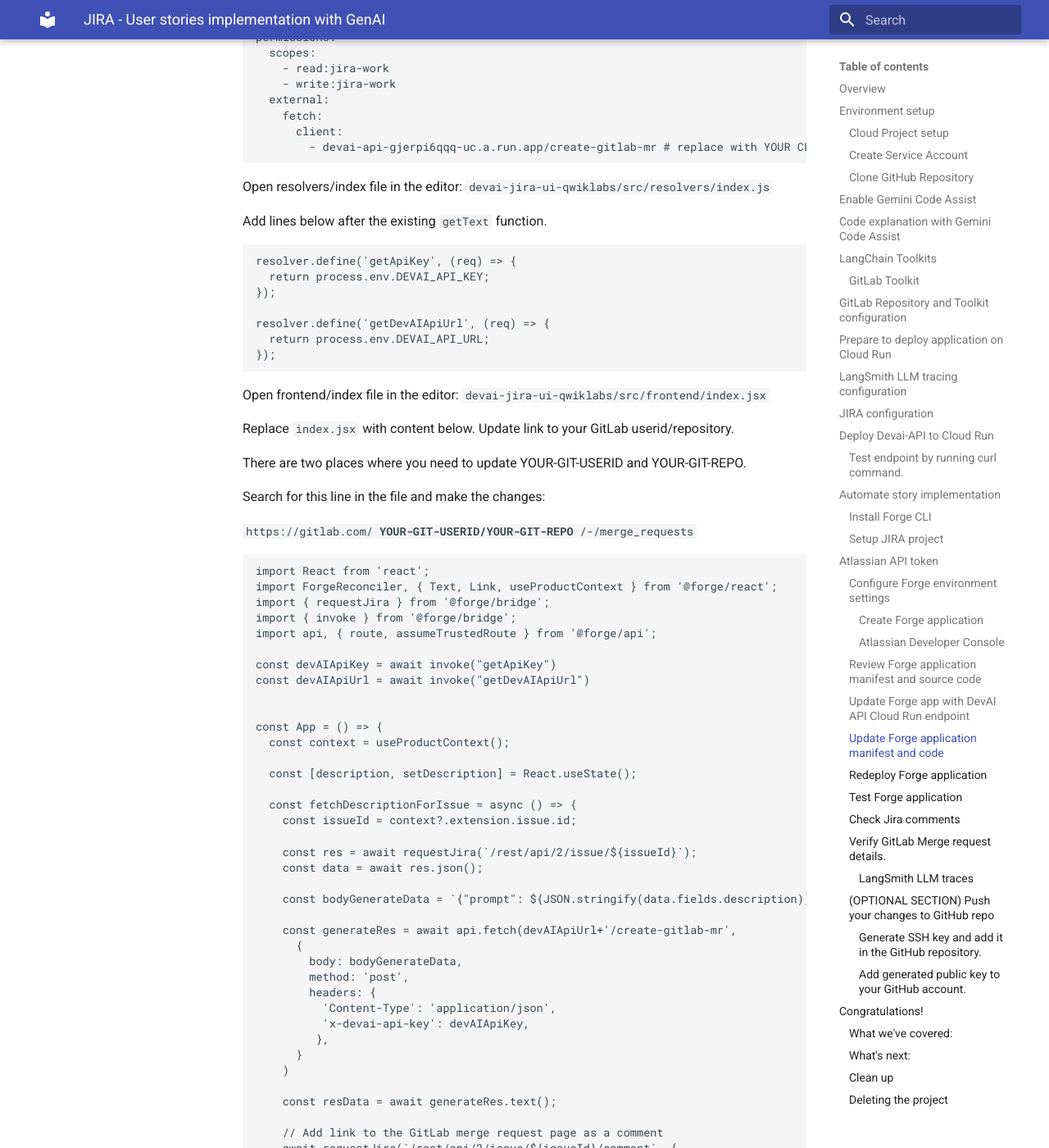
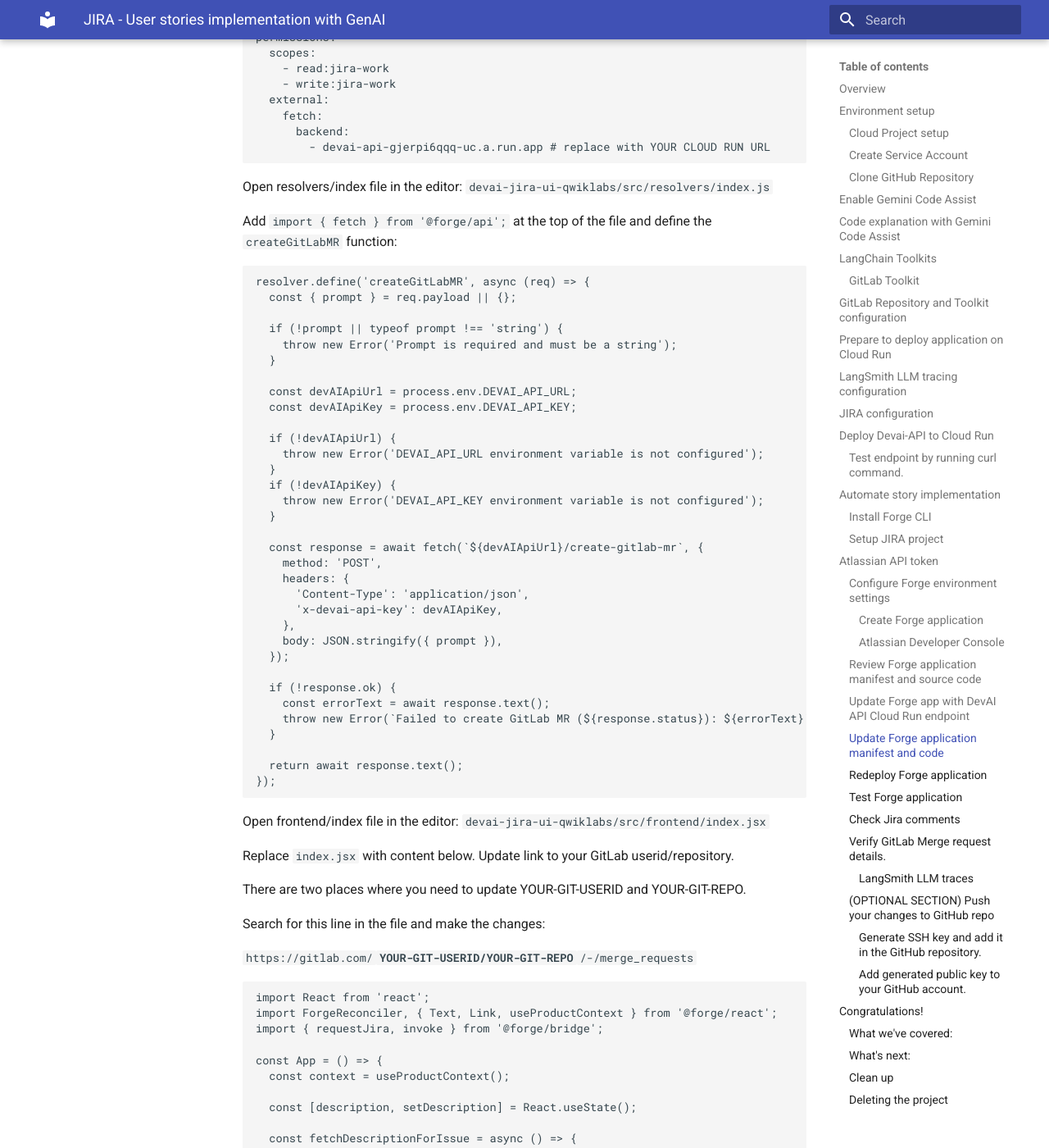
Before and after one commit to GoogleCloudPlatform/genai-for-developers, an MkDocs documentation site: the page built from docs/tutorials/code-generate-jira/index.md, in a window 1280 px wide and 1400 px high, scrolled down 13209 px. Shown: the whole window at 82% size. Built offline with MkDocs 1.6.1 and Material for MkDocs 9.7.7, drawn with Linux system fonts in a browser that asks for light colours; some of the changed text lies outside the part shown.

Commit message:
fix(security): prevent DEVAI_API_KEY exposure in Jira UI and tutorial

````diff
--- a/docs/tutorials/code-generate-jira/index.md
+++ b/docs/tutorials/code-generate-jira/index.md
@@ -659,21 +659,47 @@
     - write:jira-work
   external:
     fetch:
-      client:
-        - devai-api-gjerpi6qqq-uc.a.run.app/create-gitlab-mr # replace with YOUR CLOUD RUN URL
+      backend:
+        - devai-api-gjerpi6qqq-uc.a.run.app # replace with YOUR CLOUD RUN URL
 ```
 
 Open resolvers/index file in the editor: `devai-jira-ui-qwiklabs/src/resolvers/index.js`
 
-Add lines below after the existing `getText` function.
+Add `import { fetch } from '@forge/api';` at the top of the file and define the `createGitLabMR` function:
 
 ```
-resolver.define('getApiKey', (req) => {
-  return process.env.DEVAI_API_KEY;
-});
+resolver.define('createGitLabMR', async (req) => {
+  const { prompt } = req.payload || {};
 
-resolver.define('getDevAIApiUrl', (req) => {
-  return process.env.DEVAI_API_URL;
+  if (!prompt || typeof prompt !== 'string') {
+    throw new Error('Prompt is required and must be a string');
+  }
+
+  const devAIApiUrl = process.env.DEVAI_API_URL;
+  const devAIApiKey = process.env.DEVAI_API_KEY;
+
+  if (!devAIApiUrl) {
+    throw new Error('DEVAI_API_URL environment variable is not configured');
+  }
+  if (!devAIApiKey) {
+    throw new Error('DEVAI_API_KEY environment variable is not configured');
+  }
+
+  const response = await fetch(`${devAIApiUrl}/create-gitlab-mr`, {
+    method: 'POST',
+    headers: {
+      'Content-Type': 'application/json',
+      'x-devai-api-key': devAIApiKey,
+    },
+    body: JSON.stringify({ prompt }),
+  });
+
+  if (!response.ok) {
+    const errorText = await response.text();
+    throw new Error(`Failed to create GitLab MR (${response.status}): ${errorText}`);
+  }
+
+  return await response.text();
 });
 ```
 
@@ -690,13 +716,7 @@
 ```
 import React from 'react';
 import ForgeReconciler, { Text, Link, useProductContext } from '@forge/react';
-import { requestJira } from '@forge/bridge';
-import { invoke } from '@forge/bridge';
-import api, { route, assumeTrustedRoute } from '@forge/api';
-
-const devAIApiKey = await invoke("getApiKey")
-const devAIApiUrl = await invoke("getDevAIApiUrl")
-
+import { requestJira, invoke } from '@forge/bridge';
 
 const App = () => {
   const context = useProductContext();
@@ -709,20 +729,7 @@
     const res = await requestJira(`/rest/api/2/issue/${issueId}`);
     const data = await res.json();
 
-    const bodyGenerateData = `{"prompt": ${JSON.stringify(data.fields.description)}}`;
-
-    const generateRes = await api.fetch(devAIApiUrl+'/create-gitlab-mr',
-      {
-        body: bodyGenerateData,
-        method: 'post',
-        headers: {
-          'Content-Type': 'application/json',
-          'x-devai-api-key': devAIApiKey,
-         },
-      }
-    )
-
-    const resData = await generateRes.text();
+    await invoke('createGitLabMR', { prompt: data.fields.description });
 
     // Add link to the GitLab merge request page as a comment
     await requestJira(`/rest/api/2/issue/${issueId}/comment`, {
@@ -734,13 +741,16 @@
       body: `{"body": "[GitLab Merge Request|https://gitlab.com/gitrey/qwiklabs-test/-/merge_requests]"}`
     });
 
-
     return "Response will be added as a comment. Please refresh in a few moments.";
   };
 
   React.useEffect(() => {
     if (context) {
-      fetchDescriptionForIssue().then(setDescription);
+      fetchDescriptionForIssue()
+        .then(setDescription)
+        .catch((err) => {
+          setDescription(`Error creating merge request: ${err.message}`);
+        });
     }
   }, [context]);
 
````
Also changed, not shown: 3 other files.
